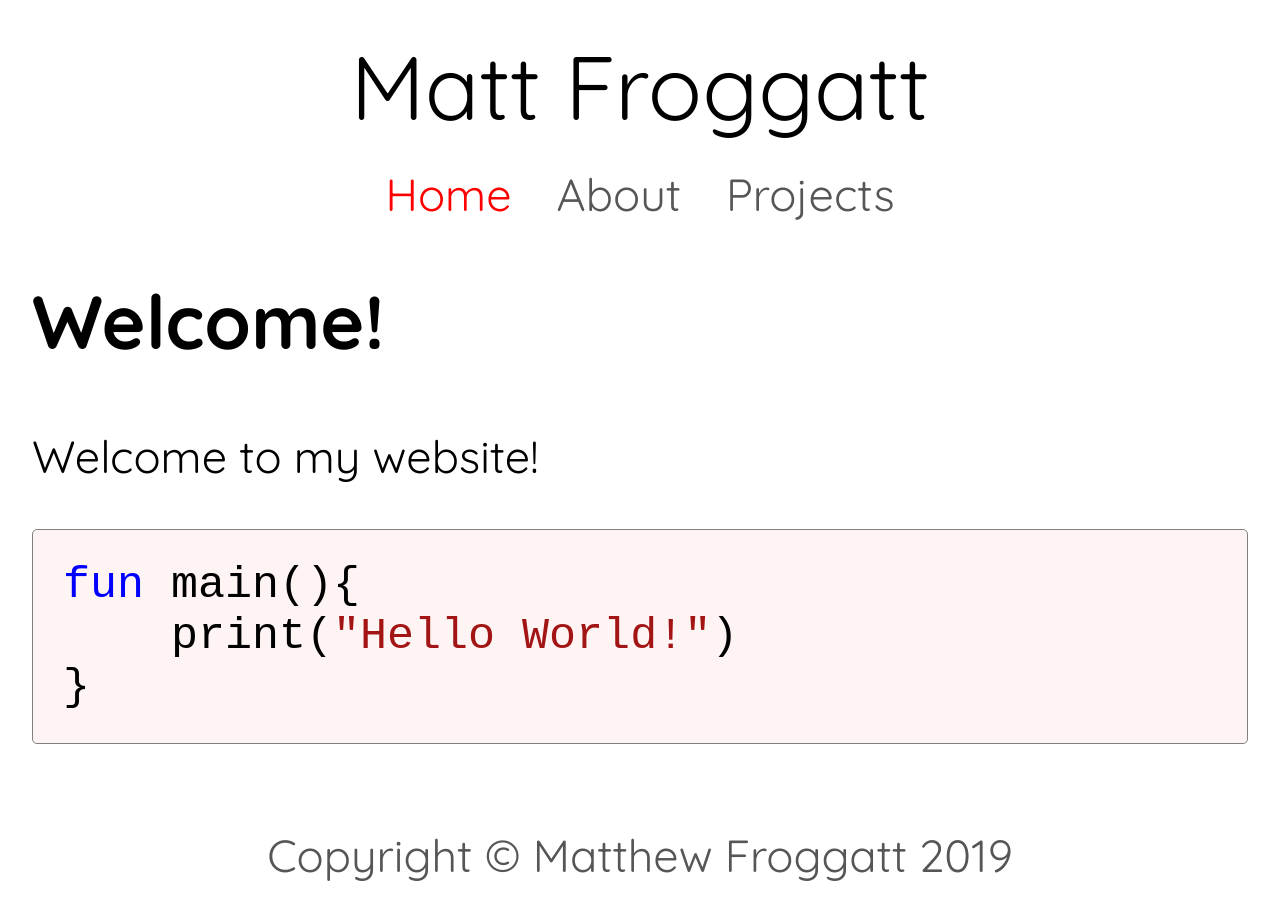
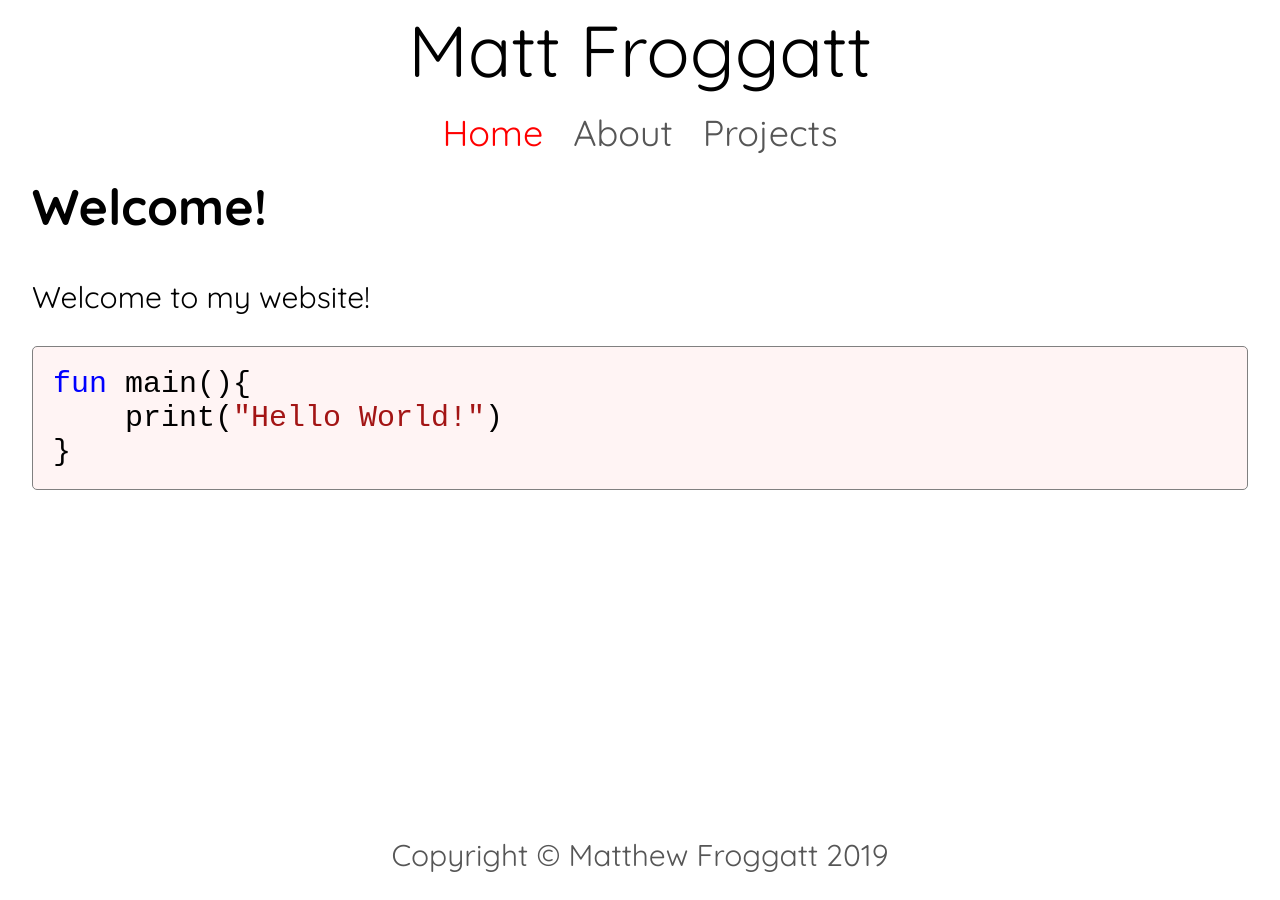
Before and after one commit to matt-froggatt/matt-froggatt.github.io, a Jekyll site: the page built from index.md, in a window 1280 px wide. Built offline with Jekyll 4.4.1, drawn with Linux system fonts in a browser that asks for light colours.

Commit message:
Changed font handling for just about everything to improve mobile experience. Also, increased font size seems to improve readability on desktop.

```diff
--- a/_sass/main.scss
+++ b/_sass/main.scss
@@ -1,7 +1,7 @@
 html{
 	background-color: white;
 	font-family: 'Quicksand', sans-serif;
-	font-size: 30px;
+	font-size: 20px;
 }
 
 *{
@@ -74,12 +74,6 @@ hr{
 	padding: 0;
 }
 
-@media only screen and (min-device-width: 1000px){
-	html{
-		font-size: 15px;
-	}
-}
-
 @media only screen and (min-device-width: 1000px) and (min-width: 1000px){
 	#body_wrapper{
 		width: 60%;
@@ -119,6 +113,7 @@ nav{
 	justify-content: center;
 	align-items: center;
 	padding: 1rem;
+	max-height: 15vh;
 }
 
 nav *{
@@ -140,6 +135,10 @@ nav a{
 	align-items: center;
 }
 
+#link_container p{
+	font-size: 4vh;
+}
+
 #link_container a:hover p{
 	transform: scale(1.2);
 	text-decoration: none;
@@ -153,13 +152,33 @@ nav a{
 
 #name{
 	padding: 0;
-	margin: 0rem;
-	font-size: 3rem;
+	margin: 0;
+	font-size: 8vh;
 	color: black;
 }
 
 #name:hover{
 	color: black;
+}
+
+@media only screen and (min-device-height: 800px){
+	#name{
+		font-size: 5.5rem;
+	}
+
+	#link_container p{
+		font-size: 3rem;
+	}
+}
+
+@media only screen and (min-device-width: 1000px){
+	#name{
+		font-size: 3rem;
+	}
+
+	#link_container p{
+		font-size: 1.5rem;
+	}
 }
 
 //@media only screen and (min-width: 1250px){
```
